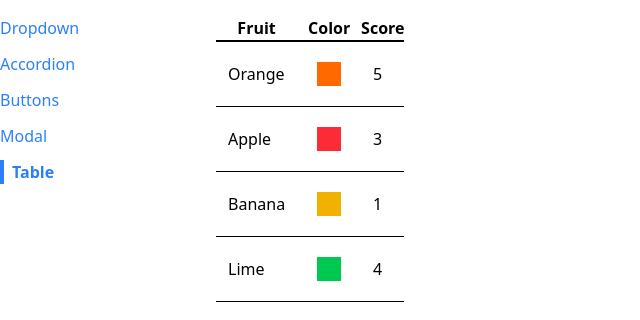
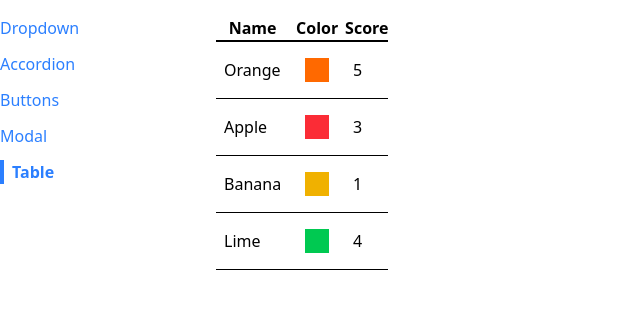
Before and after one commit to Alejandro-Munoz/reusable-components, a React app: page /table in a window 1280 px wide. Shown: the top 320 px of the page, without its empty margins (0-640 px from the left). Built offline with nearby package versions, Linux system fonts and the light colour scheme; the HTML template or start-up script is replaced by a standard one.

Commit message:
dynamic cell rendering

```diff
--- a/src/components/Table.js
+++ b/src/components/Table.js
@@ -1,11 +1,16 @@
-function Table({data}) {
-
-  const renderedRows = data.map((fruit)=> {
+function Table({data, config, keyFn}) {
+  const renderedHeaders = config.map((column) => {
     return (
-      <tr className="border-b" key={fruit.name}>
-        <td className="p-3">{fruit.name}</td>
-        <td className="p-3"><div className={`p-3 m-2 ${fruit.color}`}></div></td>
-        <td className="p-3">{fruit.score}</td>
+      <th key={column.label}>{column.label}</th>
+    )
+  })
+  const renderedRows = data.map((rowData)=> {
+    const renderedCells = config.map((column) => {
+      return <td className="p-2" key={column.label}>{column.render(rowData)}</td>
+    })
+    return (
+      <tr className="border-b" key={keyFn(rowData)}>
+        {renderedCells}
       </tr>
     )
   })
@@ -13,9 +18,7 @@
     <table className="table-auto border-spacing-2">
       <thead>
         <tr className="border-b-2">
-          <th>Fruit</th>
-          <th>Color</th>
-          <th>Score</th>
+          {renderedHeaders}
         </tr>
       </thead>
       <tbody>{renderedRows}</tbody>
--- a/src/pages/TablePage.js
+++ b/src/pages/TablePage.js
@@ -8,8 +8,27 @@
     {name: 'Lime', color: 'bg-green-500', score: 4 }
   ]
 
+  const config = [
+    {
+      label: 'Name',
+      render: (fruit) => fruit.name
+    },
+    {
+      label: 'Color',
+      render: (fruit) => <div className={`p-3 m-2 ${fruit.color}`} />
+    },
+    {
+      label: 'Score',
+      render: (fruit) => fruit.score
+    }
+  ]
+
+  const keyFn = (fruit) => {
+    return fruit.name
+  }
+
   return <div>
-    <Table data={data} />
+    <Table data={data} keyFn={keyFn} config={config} />
   </div>
 }
 
```
